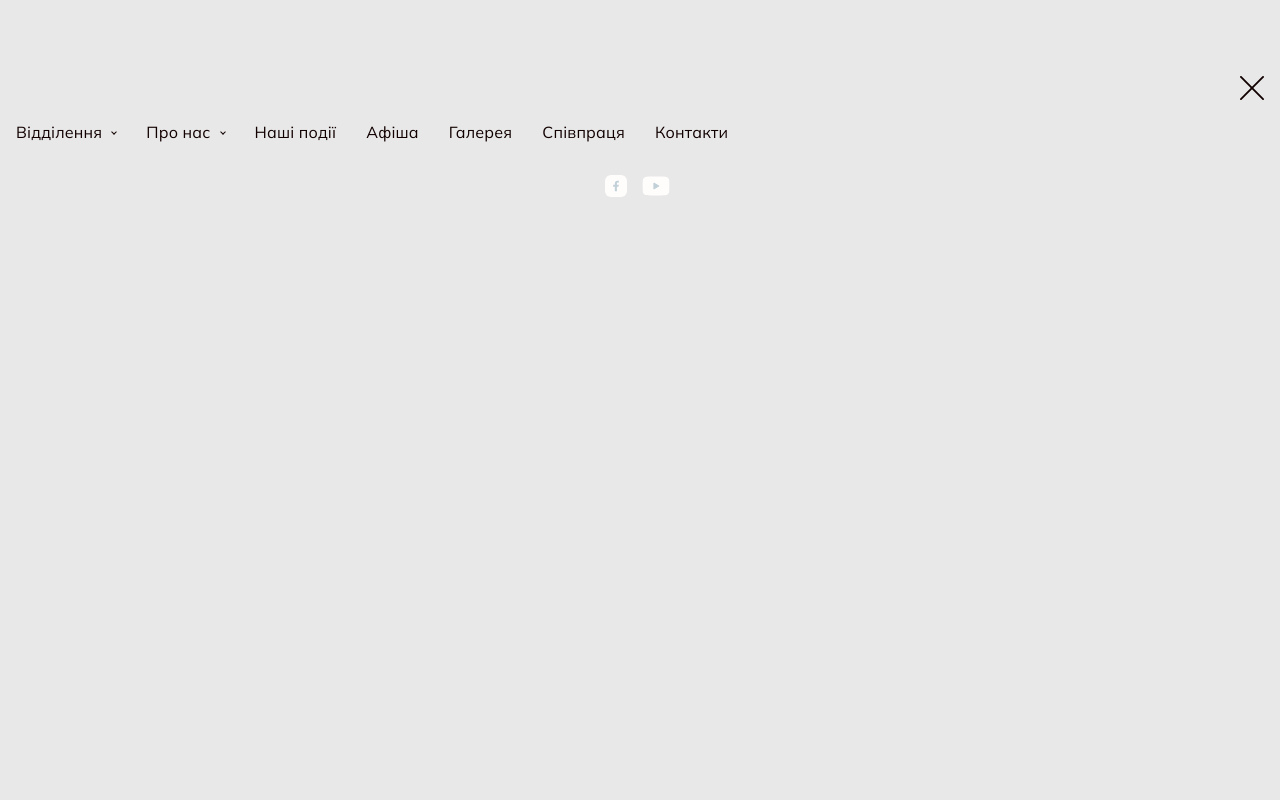
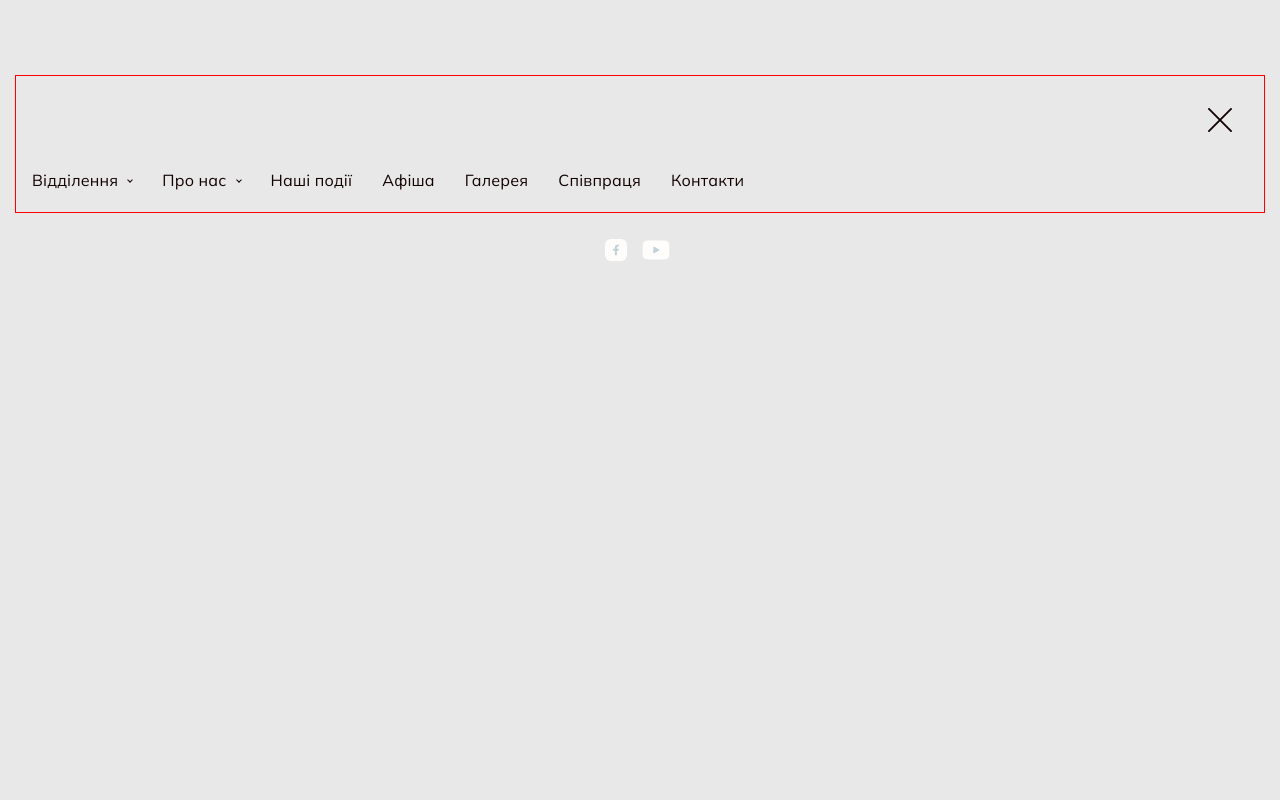
Before and after one commit to smile4alice/art-school-frontend, a React (Vite) app: page / in a window 1280 px wide. Both pictures are taken after a click on the button 807 px from the left and 48 px from the top of the page. Shown: the top 800 px of the page. Built offline with nearby package versions, Linux system fonts and the light colour scheme.

Commit message:
style(header burger menu): add hover to close button

```diff
--- a/src/components/main/Header/BurgerMenu/BurgerMenu.jsx
+++ b/src/components/main/Header/BurgerMenu/BurgerMenu.jsx
@@ -15,6 +15,7 @@ const BurgerMenu = ({ showBurgerMenu, setShowBurgerMenu }) => {
         showBurgerMenu ? '' : styles.hidden
       )}
     >
+      <div className={styles.burgerMenuContent}>
         <button
           type="button"
           className={styles.burgerMenuCloseButton}
@@ -22,8 +23,6 @@ const BurgerMenu = ({ showBurgerMenu, setShowBurgerMenu }) => {
         >
           <CloseIcon />
         </button>
-
-      <div className={styles.burgerMenuContent}>
         <NavList />
       </div>
       <SocialList type="burgerMenuIcon" />
--- a/src/components/main/Header/BurgerMenu/BurgerMenu.module.scss
+++ b/src/components/main/Header/BurgerMenu/BurgerMenu.module.scss
@@ -5,6 +5,7 @@
   top: 0;
   left: 0;
   z-index: 999;
+
   width: 100vw;
   height: 100vh;
   padding: 76px 16px;
@@ -23,11 +24,20 @@
 .burgerMenuContent {
   width: 100%;
   margin-bottom: 22px;
+  padding: 16px;
+  outline: 1px solid red;
 }
 
 .burgerMenuCloseButton {
   display: flex;
-  width: 100%;
+  justify-content: center;
+  align-items: center;
+  margin-left: auto;
+  width: 56px;
+  height: 56px;
+  border-radius: 50%;
   margin-bottom: 16px;
-  justify-content: flex-end;
+  &:hover {
+    background: rgba(214, 102, 0, 0.2);
+  }
 }
--- a/src/components/main/Header/Header.module.scss
+++ b/src/components/main/Header/Header.module.scss
@@ -14,7 +14,7 @@
   width: 100%;
   @extend%aligncenter;
   gap: 10px;
-  padding: 25px 0 18px 0;
+  padding: 1.56rem 1rem 1.13rem 1rem;
 
   // opacity: 1;
   // transition: all 500ms ease;
@@ -79,7 +79,7 @@
   @extend%aligncenter;
   background-color: #fff;
   justify-content: space-between;
-  padding: 16px;
+  padding: 1rem 1rem;
   @media screen and (min-width: 1280px) {
     justify-content: center;
     gap: 32px;
```
Lines whose indentation alone changed are shown as unchanged.
